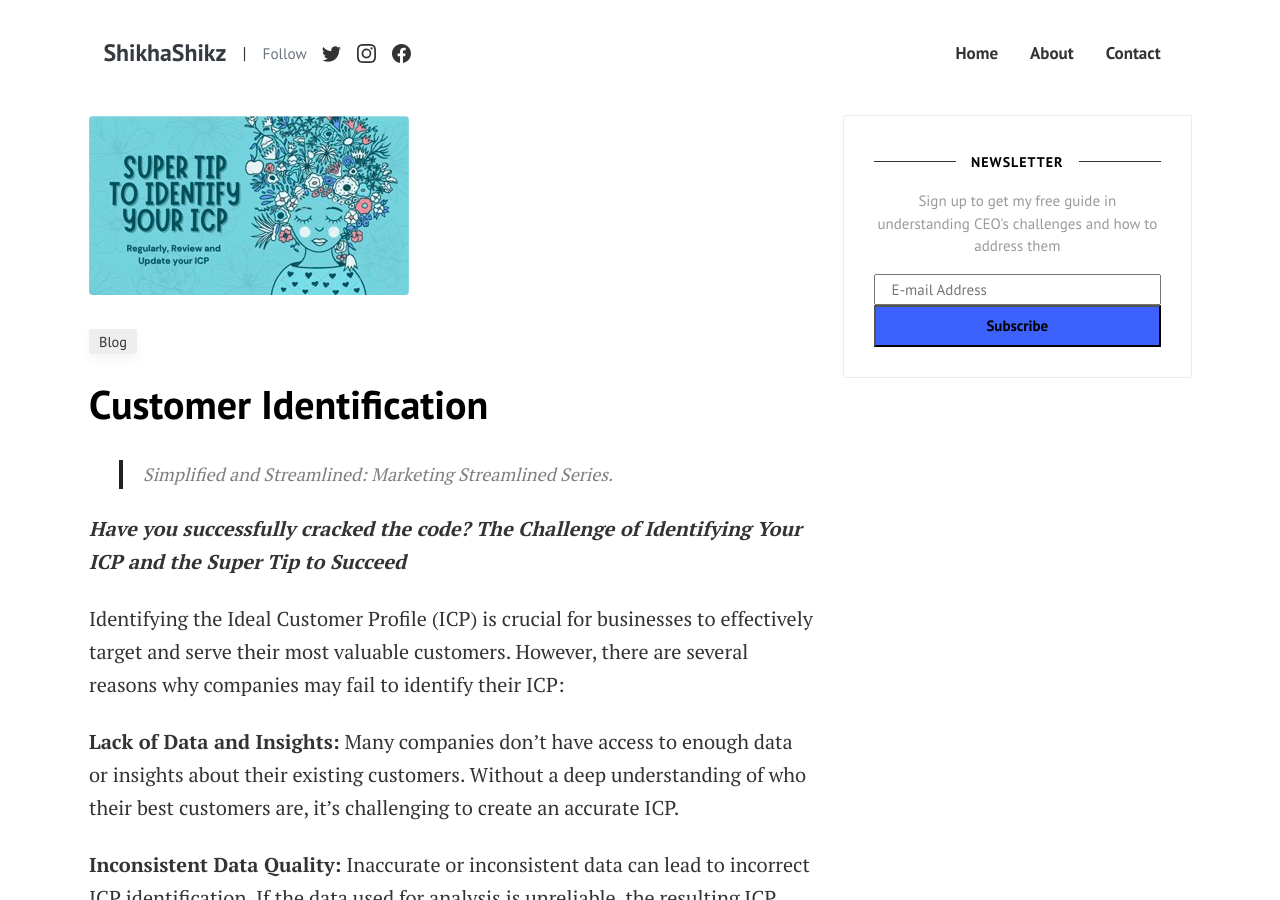
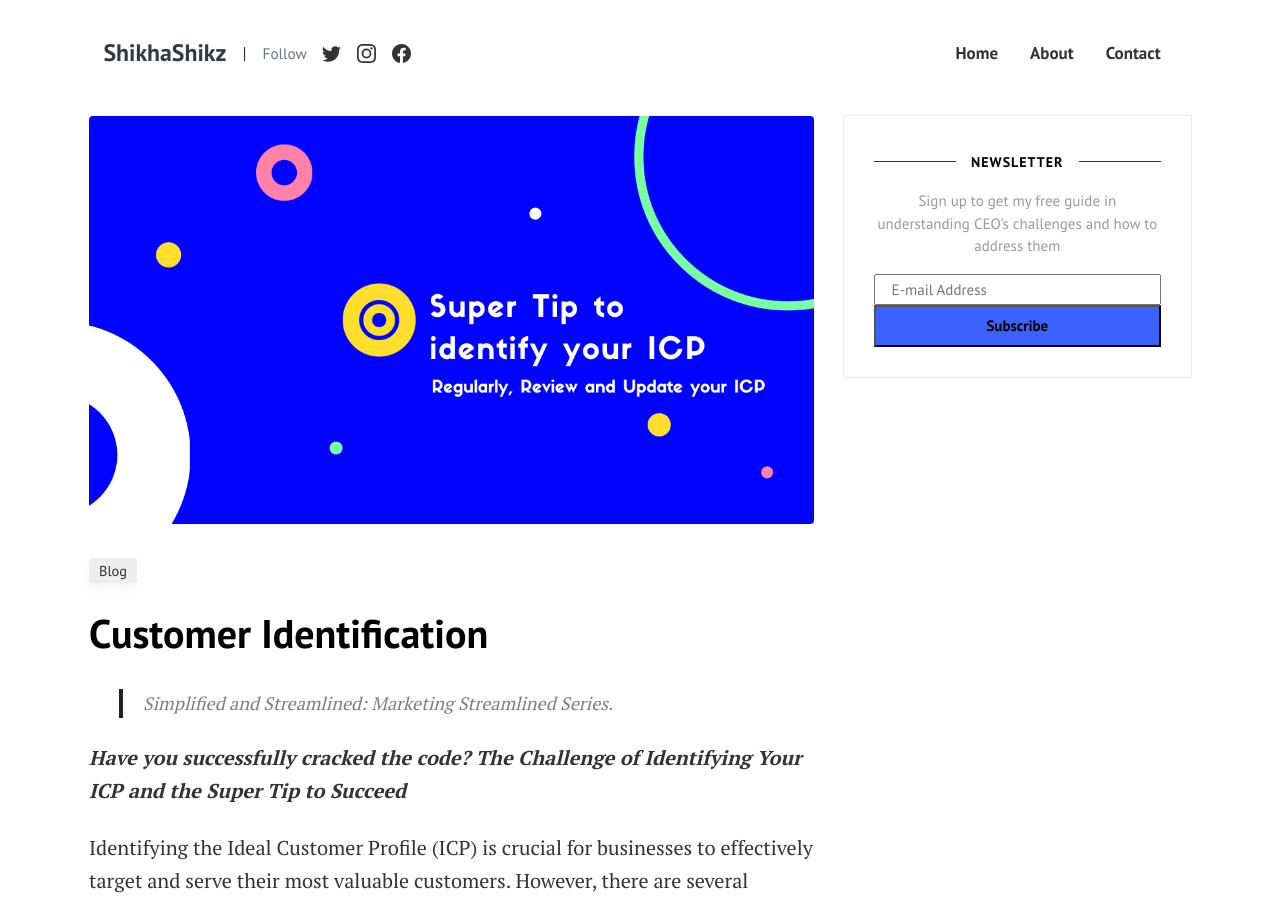
Before and after one commit to shikhashikz/shikhashikz.github.io, a Jekyll site: the page built from _posts/2023-10-16-customer-identification.md, in a window 1280 px wide and 900 px high. Built offline with Jekyll 4.4.1, drawn with Linux system fonts in a browser that asks for light colours; comment, search, counter and statistics services are not loaded.

Commit message:
Update 2023-10-16-customer-identification.md

```diff
--- a/_posts/2023-10-16-customer-identification.md
+++ b/_posts/2023-10-16-customer-identification.md
@@ -4,7 +4,7 @@ layout: post
 title: Customer Identification
 category: blog
 keywords: blog writing author shikhashikz writing writinglife writingcommunity
-image: assets/images/SuperTip.jpeg
+image: assets/images/Super Tip ICP.png
 
 ---
 
```
